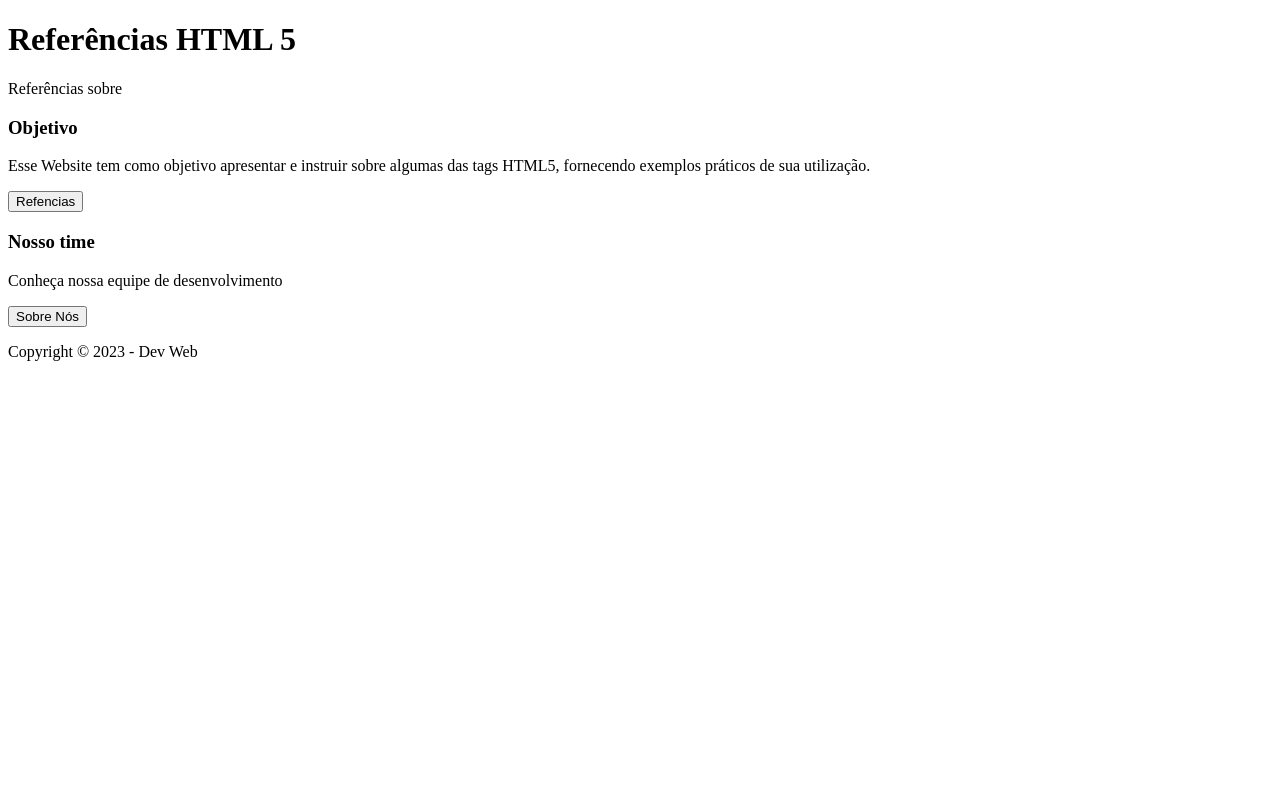
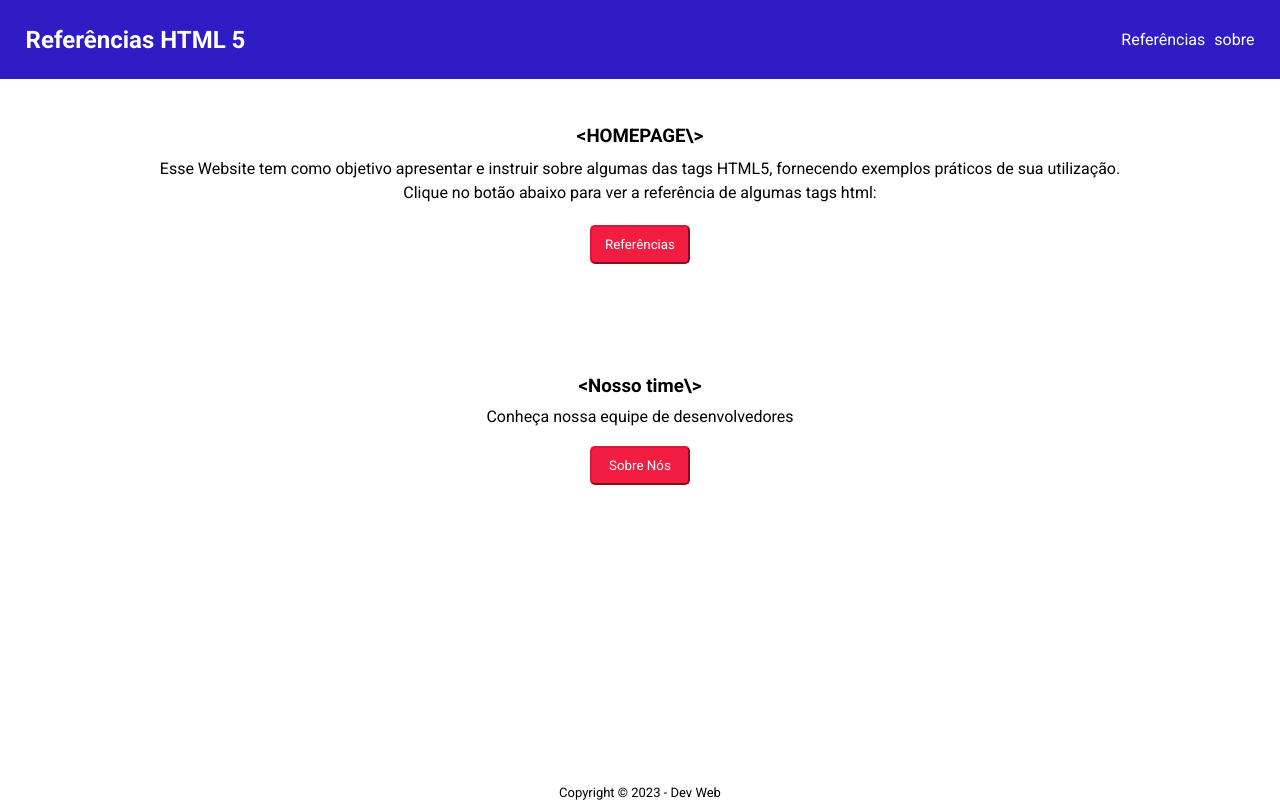
Before and after one commit to RAL25/WebReferences, a plain HTML site: page index.html in a window 1280 px wide. Drawn offline with Linux system fonts and the light colour scheme.

Commit message:
Estilização das páginas Home e Sobre

```diff
--- /dev/null
+++ b/css/style.css
@@ -0,0 +1,98 @@
+@import url('https://fonts.googleapis.com/css2?family=Roboto:wght@100;300;400;700&display=swap');
+*{
+    margin: 0;
+    padding: 0;
+    box-sizing: border-box;
+    font-family: 'Roboto';
+}
+
+header{
+    display: flex;
+    padding: 2%;
+    background-color: #301cc4 ;
+    color: white;
+    align-items: center;
+    justify-content: space-between;
+}
+main{
+    display: flex;
+    flex-direction: column;
+    align-items: center;
+}
+.menu a{
+    text-decoration: none;
+    color: white;
+    margin-left: 5px;
+}
+
+button{
+    background-color: #f21d41;
+    color: white;
+    padding: 10px;
+    border-radius: 5px;
+    border-color: #da1738;
+    margin-top: 10px;
+    width: 100px;
+}
+
+.corpo{
+    display: flex;
+    align-items: center;
+    text-align: center;
+    flex-direction: column;
+    padding: 2%;
+}
+
+.objetivo{
+    margin-top: 20px;
+    height: 250px;
+}
+
+.objetivo h3{
+    margin-bottom: 10px;
+}
+.objetivo p{
+    margin-bottom: 10px;
+    line-height: 1.5;
+}
+.time{
+    height: 200px;
+}
+.time h3{
+    margin-bottom: 10px;
+}
+.time p{
+    margin-bottom: 10px;
+}
+
+.equipe{
+    display: flex;
+    flex-direction: row;
+    align-items: center;
+    text-align: center;
+    width: 60%;
+    justify-content: space-between;
+}
+
+.img-desenvolvedor img {
+    width: 150px;
+    height: 150px;
+    border-radius: 75px;
+}
+.info-dev a img{
+    width: 30px;
+    height: 30px;
+}
+.topo{
+    line-height: 1.5;
+}
+.subtitulo-sobre{
+    margin-bottom: 30px;
+}
+footer{
+    text-align: center;
+    font-size: small;
+    position: fixed;
+    bottom: 0;
+    width: 100%;
+}
--- a/index.html
+++ b/index.html
@@ -3,27 +3,36 @@
 <head>
     <meta charset="UTF-8">
     <meta name="viewport" content="width=device-width, initial-scale=1.0">
+    <link rel="stylesheet" href="./css/style.css">
     <title>Referencias Web</title>
+
 </head>
 <body>
-    <header>
-        <h1>Referências HTML 5</h1>
+    <header class="navbar">
+        <h2>Referências HTML 5</h2>
         <div class="menu">
             <a>Referências</a>
-            <a>sobre</a>
+            <a href="./sobre.html">sobre</a>
         </div>
     </header>
 
     <main class="corpo">
         <section class="objetivo">
-            <h3>Objetivo</h3>
-            <p>Esse Website tem como objetivo apresentar e instruir sobre algumas das tags HTML5, fornecendo exemplos práticos de sua utilização.</p>
-            <a hreaf="referencias"><button>Refencias</button></a>
+            <div class="">
+                <div class="home-text">
+                    <h3>&lt;HOMEPAGE\&gt;</h3>
+                    <p>
+                        Esse Website tem como objetivo apresentar e instruir sobre algumas das tags HTML5, fornecendo exemplos práticos de sua utilização.<br>
+                        Clique no botão abaixo para ver a referência de algumas tags html:
+                    </p>
+                </div>
+                <a href=""><button>Referências</button></a>
+            </div>
         </section>
-        <section>
-            <h3>Nosso time</h3>
-            <p>Conheça nossa equipe de desenvolvimento</p>
-            <a hreaf="sobre"><button>Sobre Nós</button></a>
+        <section class="time">
+            <h3>&lt;Nosso time\&gt;</h3>
+            <p>Conheça nossa equipe de desenvolvedores</p>
+            <a href="./sobre.html"><button>Sobre Nós</button></a>
         </section>
     </main>
 
```
Also changed, not shown: sobre.html (+19 -14 lines), imagens/gitHub.png (added), 1 other file.
